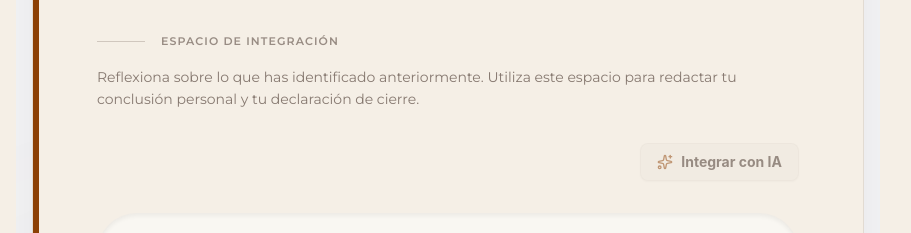
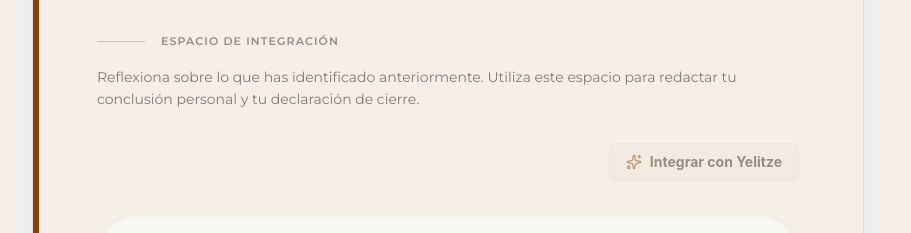
Before and after one commit to yelitzerangeloficialweb-max/yelitze-rangel-web, a Next.js app: page /arquitectura-de-vida-intencional in a window 1280 px wide. Both pictures are taken after a click on the button "COMENZAR EL VIAJE". Shown: the part 1494-1727 px from the top of the page, without its empty margins (192-1103 px from the left). Built offline with nearby package versions, Linux system fonts and the light colour scheme; a web font is replaced by a local one.

Commit message:
style: rename AI integration button to 'Integrar con Yelitze' for personification

```diff
--- a/components/vision-board/steps/Portal1Step.tsx
+++ b/components/vision-board/steps/Portal1Step.tsx
@@ -172,7 +172,7 @@ Reflexión final actual: ${value}`;
                             ) : (
                                 <Sparkles className="w-4 h-4 text-[#8C4005] group-hover:scale-110 transition-transform" />
                             )}
-                            Integrar con IA
+                            Integrar con Yelitze
                         </button>
                     </div>
                     <textarea
--- a/components/vision-board/steps/Portal2Step.tsx
+++ b/components/vision-board/steps/Portal2Step.tsx
@@ -166,7 +166,7 @@ Frontera de enfoque actual: ${value}`;
                             ) : (
                                 <Sparkles className="w-4 h-4 text-[#8C4005] group-hover:scale-110 transition-transform" />
                             )}
-                            Integrar con IA
+                            Integrar con Yelitze
                         </button>
                     </div>
 
--- a/components/vision-board/steps/Portal3Step.tsx
+++ b/components/vision-board/steps/Portal3Step.tsx
@@ -166,7 +166,7 @@ Declaración de poder actual: ${value}`;
                             ) : (
                                 <Sparkles className="w-4 h-4 text-[#8C4005] group-hover:scale-110 transition-transform" />
                             )}
-                            Integrar con IA
+                            Integrar con Yelitze
                         </button>
                     </div>
 
--- a/components/vision-board/steps/Portal4Step.tsx
+++ b/components/vision-board/steps/Portal4Step.tsx
@@ -166,7 +166,7 @@ Decreto de orden actual: ${value}`;
                             ) : (
                                 <Sparkles className="w-4 h-4 text-[#8C4005] group-hover:scale-110 transition-transform" />
                             )}
-                            Integrar con IA
+                            Integrar con Yelitze
                         </button>
                     </div>
 
```
